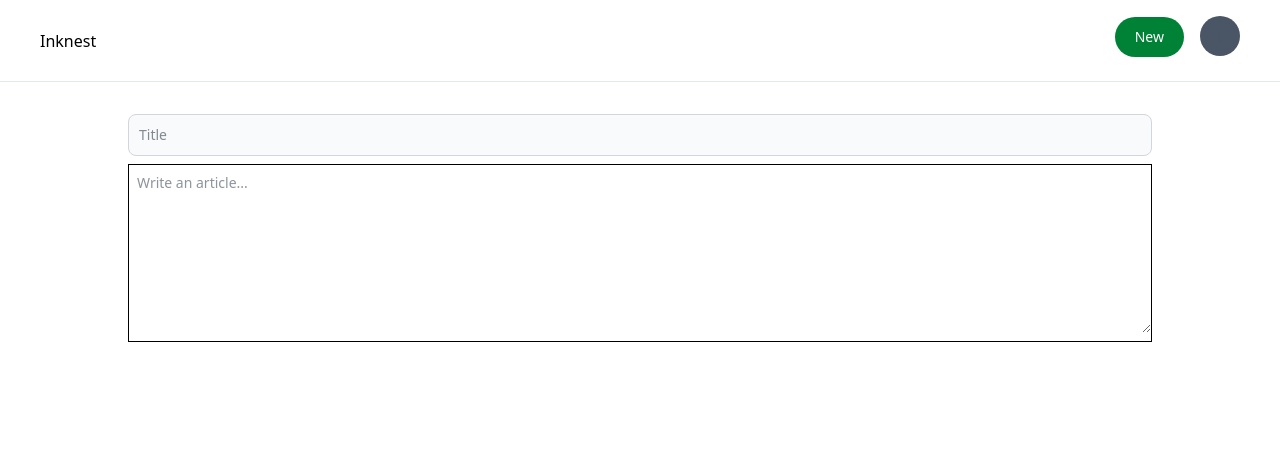
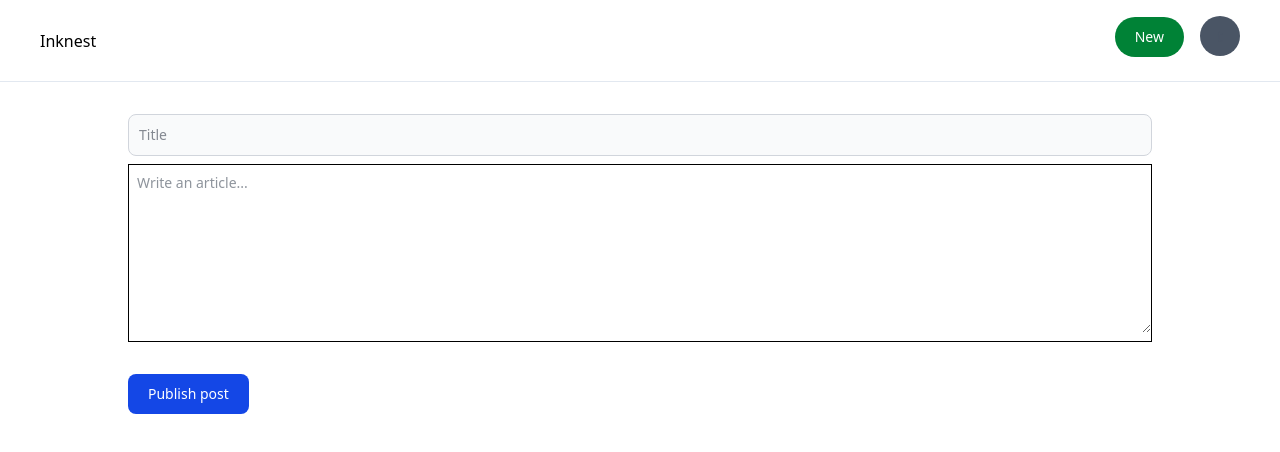
Before and after one commit to akghosh111/inknest, a React (Vite) app in the folder frontend/: page /publish in a window 1280 px wide. Shown: the top 452 px of the page. Built offline with nearby package versions, Linux system fonts and the light colour scheme.

Commit message:
feat: added publish blog

```diff
--- a/frontend/src/pages/Publish.tsx
+++ b/frontend/src/pages/Publish.tsx
@@ -1,6 +1,12 @@
 import { Appbar } from "../components/Appbar"
-
+import axios from "axios"
+import { BACKEND_URL } from "../config"
+import { useState, type ChangeEvent } from "react"
+import { useNavigate } from "react-router-dom"
 export const Publish = () => {
+    const [title, setTitle] = useState("");
+    const [description, setDescription] = useState("");
+    const navigate = useNavigate();
   return (
     <div>
 
@@ -10,8 +16,29 @@
             <div className="max-w-screen-lg w-full">
 
 
-                <input type="text" className="bg-gray-50 border border-gray-300 text-gray-900 text-sm rounded-lg focus:ring-blue-500 focus:border-blue-500 block w-full p-2.5" placeholder="Title"/>
-                <TextEditor/>
+                <input onChange={(e) => {
+                    setTitle(e.target.value)
+                }} type="text" className="bg-gray-50 border border-gray-300 text-gray-900 text-sm rounded-lg focus:ring-blue-500 focus:border-blue-500 block w-full p-2.5" placeholder="Title"/>
+                <TextEditor onChange={(e) => {
+                    setDescription(e.target.value)
+                }} />
+                <button
+            type="submit"
+            onClick={async () => {
+                const response = await axios.post(`${BACKEND_URL}/api/v1/blog`, {
+                    title,
+                    content : description
+                }, {
+                    headers: {
+                        Authorization: localStorage.getItem("token")
+                    }
+                });
+                navigate(`/blog/${response.data.id}`)
+            }}
+            className="mt-4 inline-flex items-center px-5 py-2.5 text-sm font-medium text-center text-white bg-blue-700 rounded-lg focus:ring-4 focus:ring-blue-200 dark:focus:ring-blue-900 hover:bg-blue-800"
+            >
+            Publish post
+        </button>
             </div>
 
 
@@ -21,15 +48,16 @@
   )
 }
 
-function TextEditor() {
+function TextEditor({ onChange } : {onChange: (e: ChangeEvent<HTMLTextAreaElement>) => void}) {
     return <div className="mt-2">
         <div className="w-full mb-4 ">
             <div className="flex items-center justify-between border">
             <div className="my-2 bg-white rounded-b-lg w-full">
                 <label className="sr-only">Publish post</label>
-                <textarea  id="editor" rows={8} className="focus:outline-none block w-full px-0 text-sm text-gray-800 bg-white border-0 pl-2" placeholder="Write an article..." required />
+                <textarea onChange={onChange} id="editor" rows={8} className="focus:outline-none block w-full px-0 text-sm text-gray-800 bg-white border-0 pl-2" placeholder="Write an article..." required />
             </div>
         </div>
+
        </div>
     </div>
 
```
